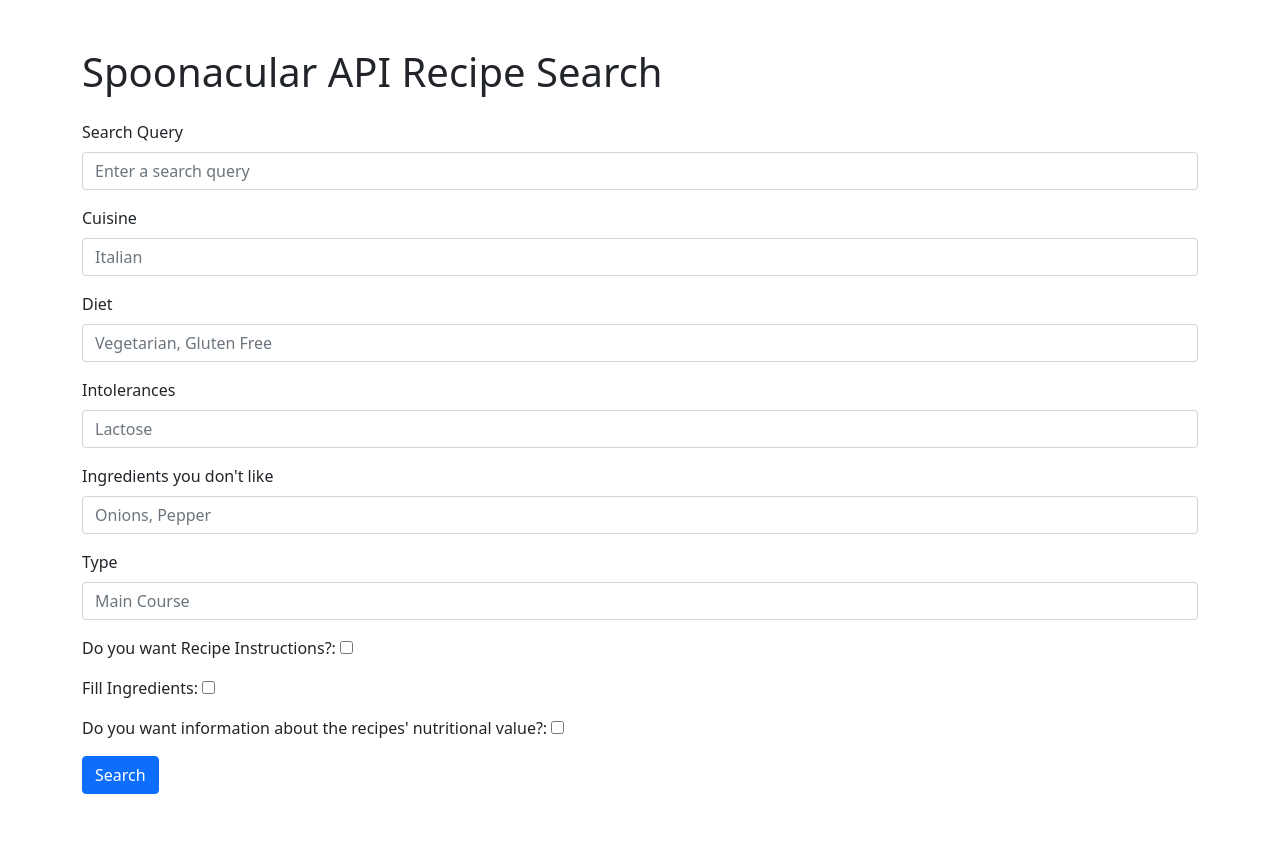
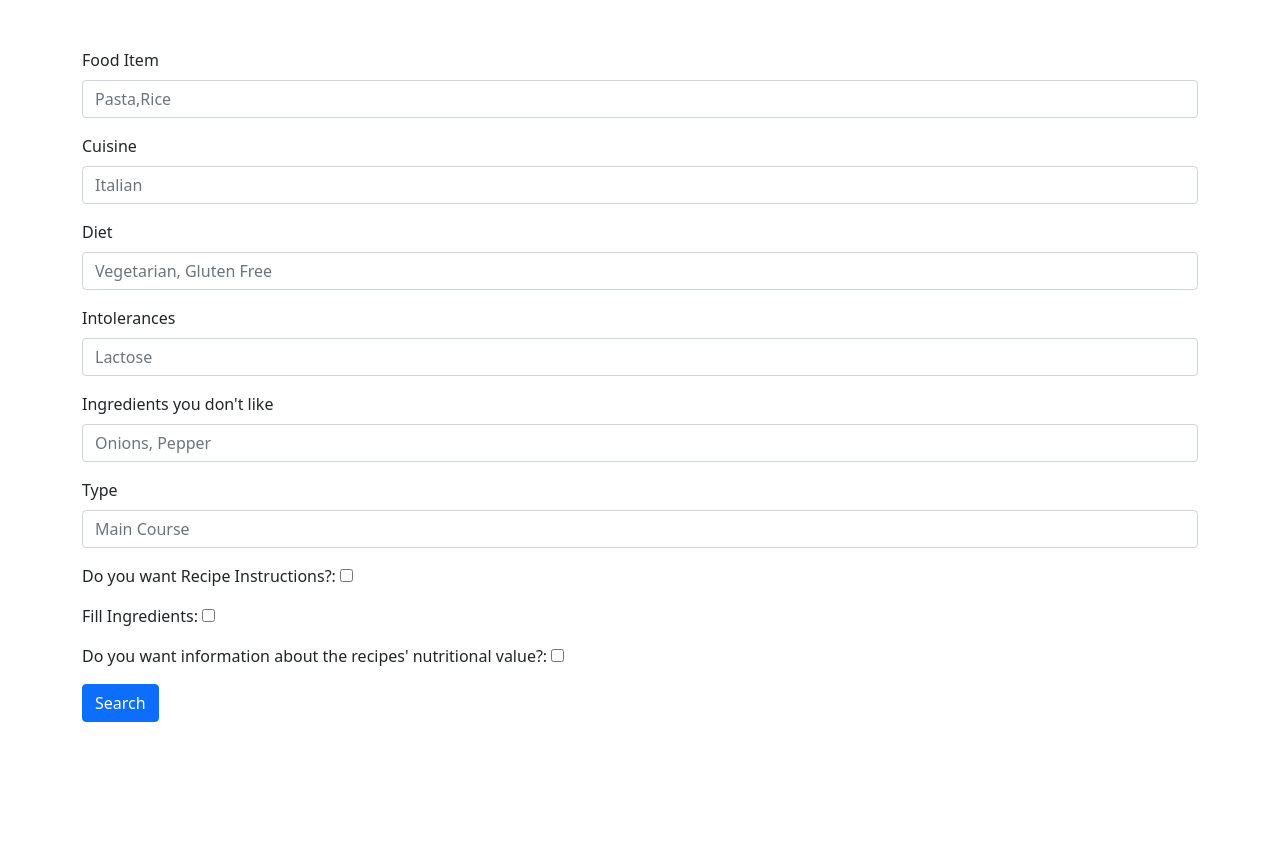
Before and after one commit to pyfiadonkor1/CampusCare365, a Flask app: page /recipe_search in a window 1280 px wide. After the commit the page ends 722 px from the top, so only its background shows below. Run offline with Flask 3, Linux system fonts and the light colour scheme; a user stored in the database is signed in.

Commit message:
Edited some few things in recipe_search

```diff
--- a/templates/recipe_search.html
+++ b/templates/recipe_search.html
@@ -9,11 +9,10 @@
 </head>
 <body>
     <div class="container mt-5">
-        <h1 class="mb-4">Spoonacular API Recipe Search</h1>
         <form id="search-form">
             <div class="mb-3">
-                <label for="query" class="form-label">Search Query</label>
-                <input type="text" class="form-control" id="query" placeholder="Enter a search query">
+                <label for="query" class="form-label">Food Item</label>
+                <input type="text" class="form-control" id="query" placeholder="Pasta,Rice">
             </div>
             <div class="mb-3">
                 <label for="cuisine" class="form-label">Cuisine</label>
```
